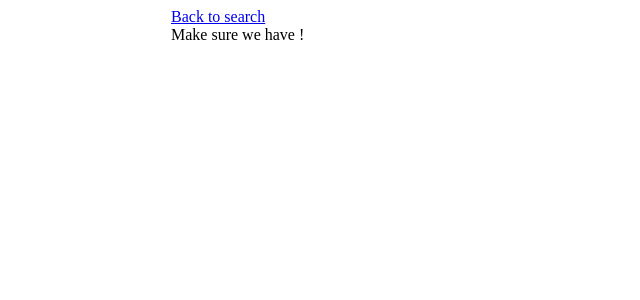
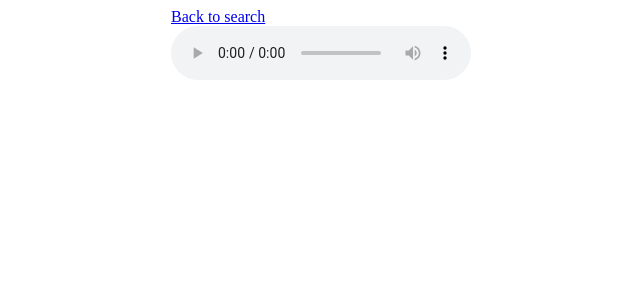
Before and after one commit to bencornelis/next-pod, a React (Create React App) app: page /#/player in a window 1280 px wide. Shown: the top 300 px of the page, without its empty margins (153-793 px from the left). Built offline with nearby package versions, Linux system fonts and the light colour scheme.

Commit message:
add react audio player

```diff
--- a/package.json
+++ b/package.json
@@ -5,6 +5,7 @@
   "dependencies": {
     "prop-types": "^15.6.0",
     "react": "^16.0.0",
+    "react-audio-player": "^0.6.2",
     "react-dom": "^16.0.0",
     "react-redux": "^5.0.6",
     "react-scripts": "1.0.14",
--- a/src/components/PodcastPlayer.js
+++ b/src/components/PodcastPlayer.js
@@ -1,9 +1,14 @@
 import React from 'react';
+import ReactAudioPlayer from 'react-audio-player';
 
 function PodcastPlayer(props) {
   return(
     <div>
-      Make sure we have {props.title}!
+      {props.title}
+      <ReactAudioPlayer
+        src={props.mp3}
+        autoplay
+        controls />
     </div>
   );
 }
--- a/src/components/PodcastPlayerControl.js
+++ b/src/components/PodcastPlayerControl.js
@@ -9,7 +9,8 @@
       <div>
         <Link to="/">Back to search</Link>
         <PodcastPlayer
-          title={this.props.episode.title} />
+          title={this.props.episode.title}
+          mp3={this.props.episode.mp3} />
       </div>
     )
   }
```
